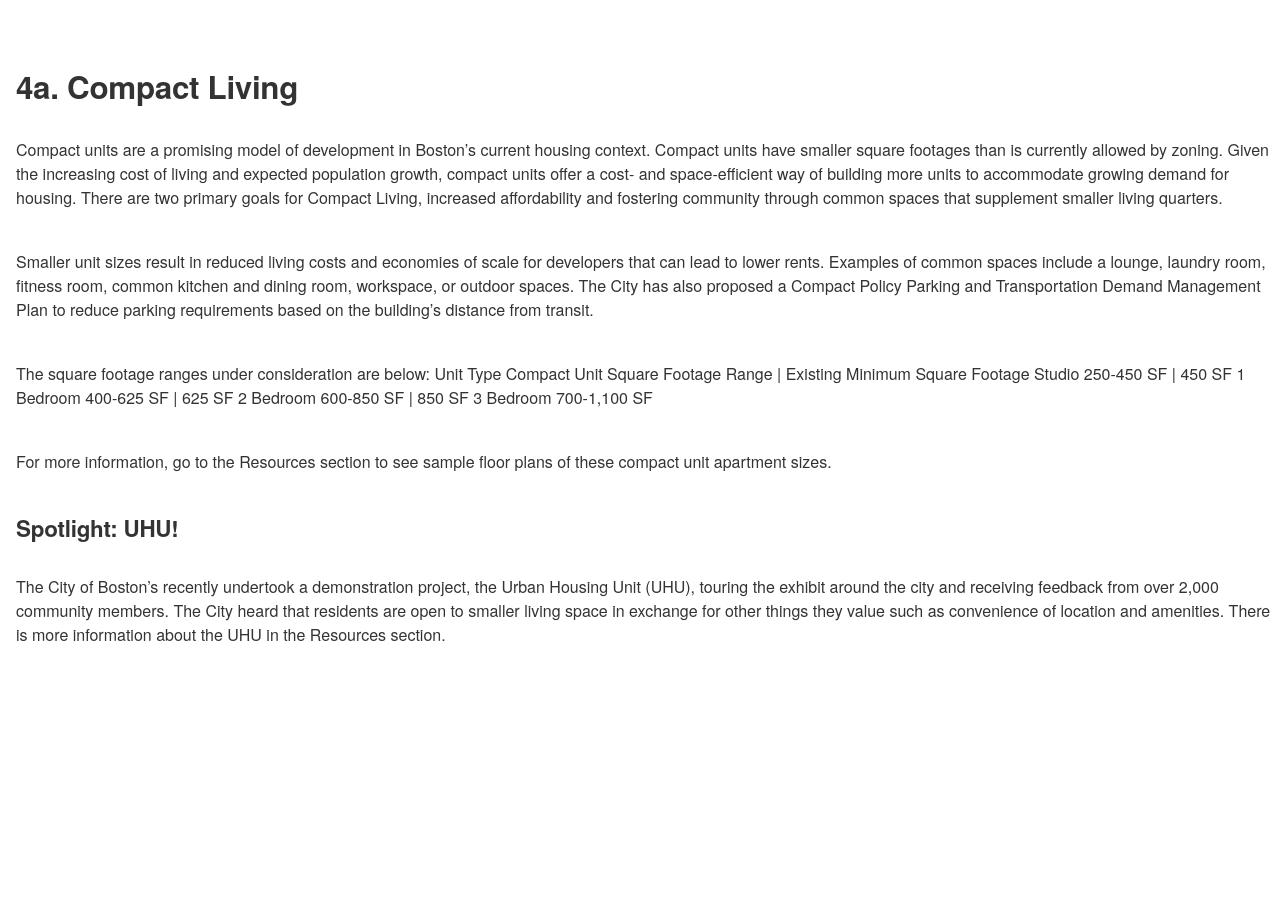
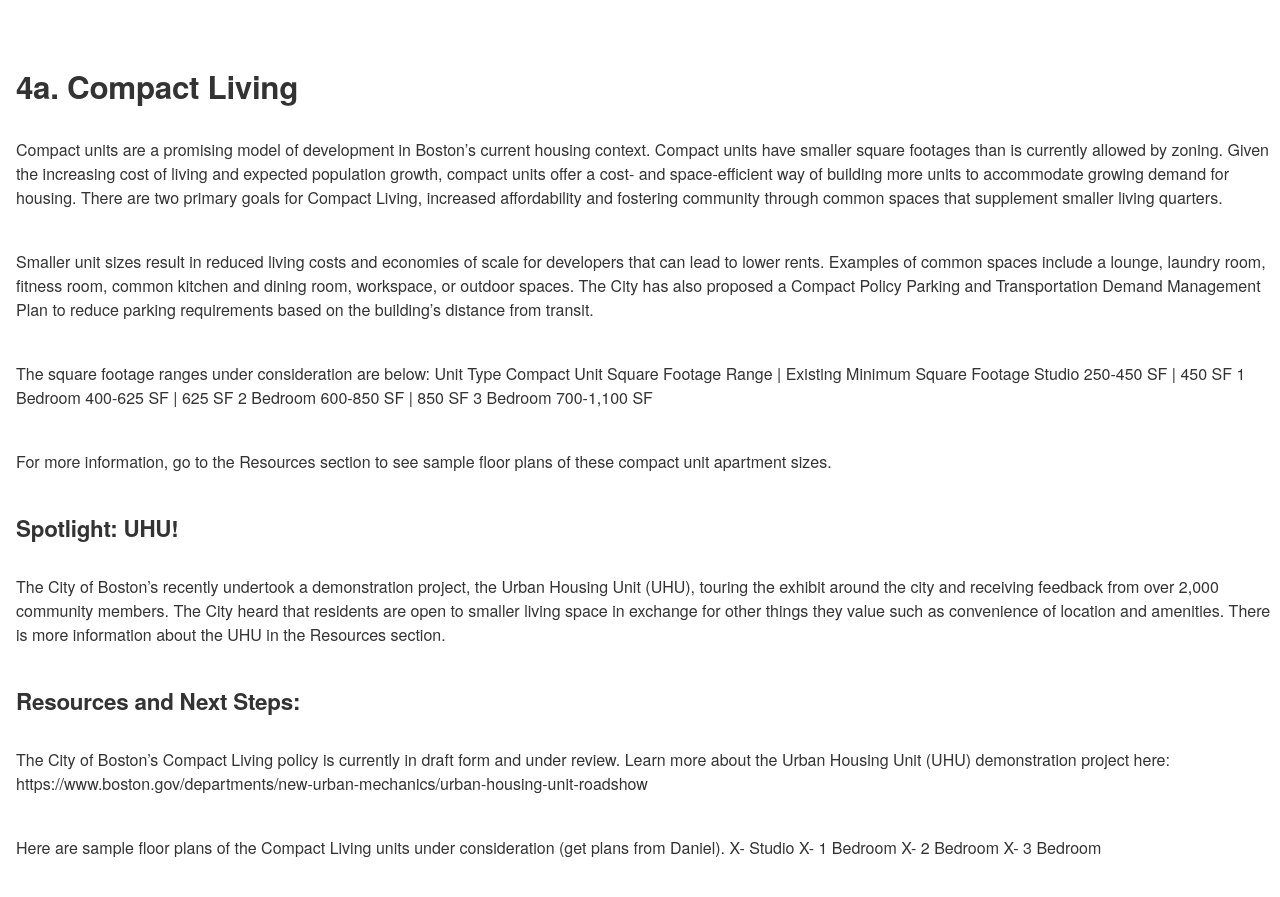
Before and after one commit to isaacchansky/housingilab, a Jekyll site: the page built from _posts/2018-05-06-lesson-04.md, in a window 1280 px wide and 900 px high, scrolled down 785 px. Shown: the top 897 px of the window. Built offline with Jekyll 4.4.1, drawn with Linux system fonts in a browser that asks for light colours; our own code applies the rules of GitHub Pages for plain Markdown files; a script that is not in the unit is left out; before the commit the page ends 1472 px from its top, so only the background shows below that.

Commit message:
update lesson 04 to have resources/nextsteps

```diff
--- a/_posts/2018-05-06-lesson-04.md
+++ b/_posts/2018-05-06-lesson-04.md
@@ -21,4 +21,17 @@ Studio                       250-450 SF                          |     450 SF
 For more information, go to the Resources section to see sample floor plans of these compact unit apartment sizes.
 
 ### Spotlight: UHU!
+
 The City of Boston’s recently undertook a demonstration project, the Urban Housing Unit (UHU), touring the exhibit around the city and receiving feedback from over 2,000 community members. The City heard that residents are open to smaller living space in exchange for other things they value such as convenience of location and amenities. There is more information about the UHU in the Resources section.
+
+
+### Resources and Next Steps:
+
+The City of Boston’s Compact Living policy is currently in draft form and under review.
+Learn more about the Urban Housing Unit (UHU) demonstration project here: https://www.boston.gov/departments/new-urban-mechanics/urban-housing-unit-roadshow
+
+Here are sample floor plans of the Compact Living units under consideration (get plans from Daniel).
+X- Studio
+X- 1 Bedroom
+X- 2 Bedroom
+X- 3 Bedroom
```
